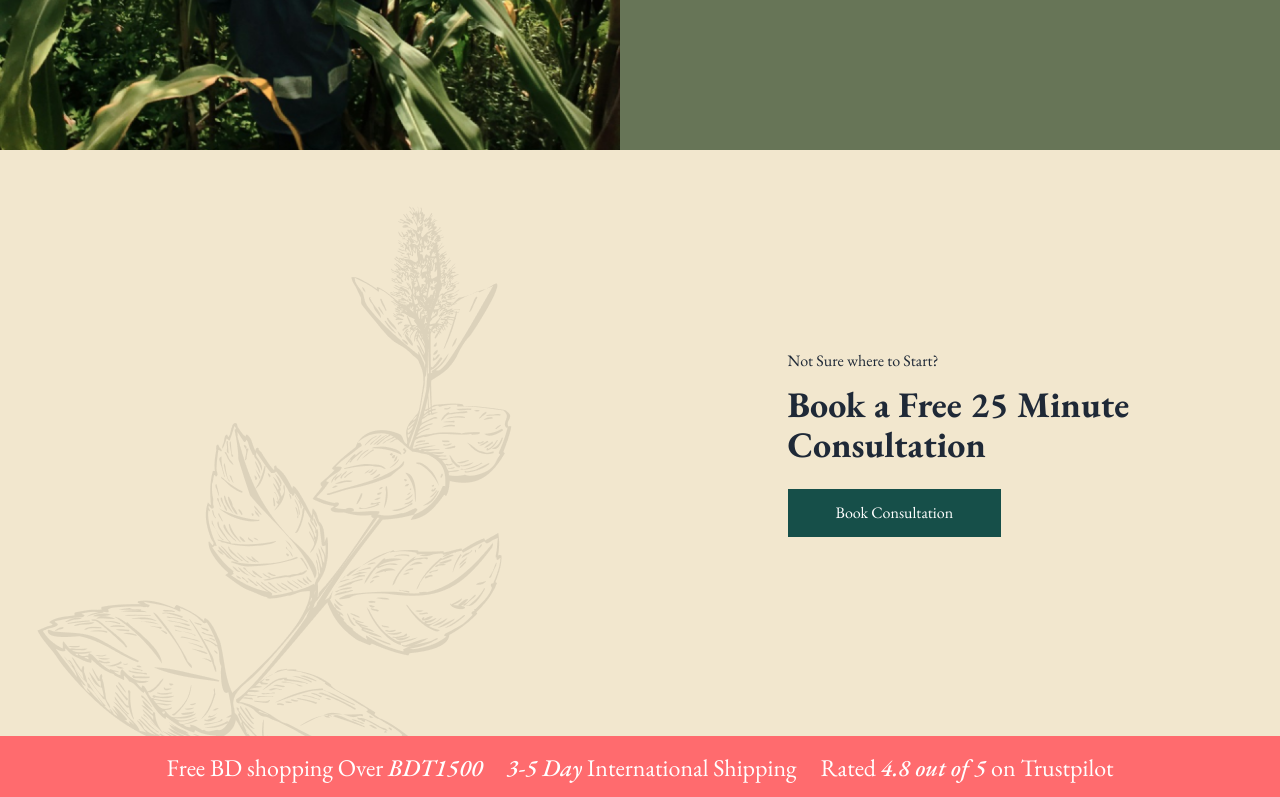
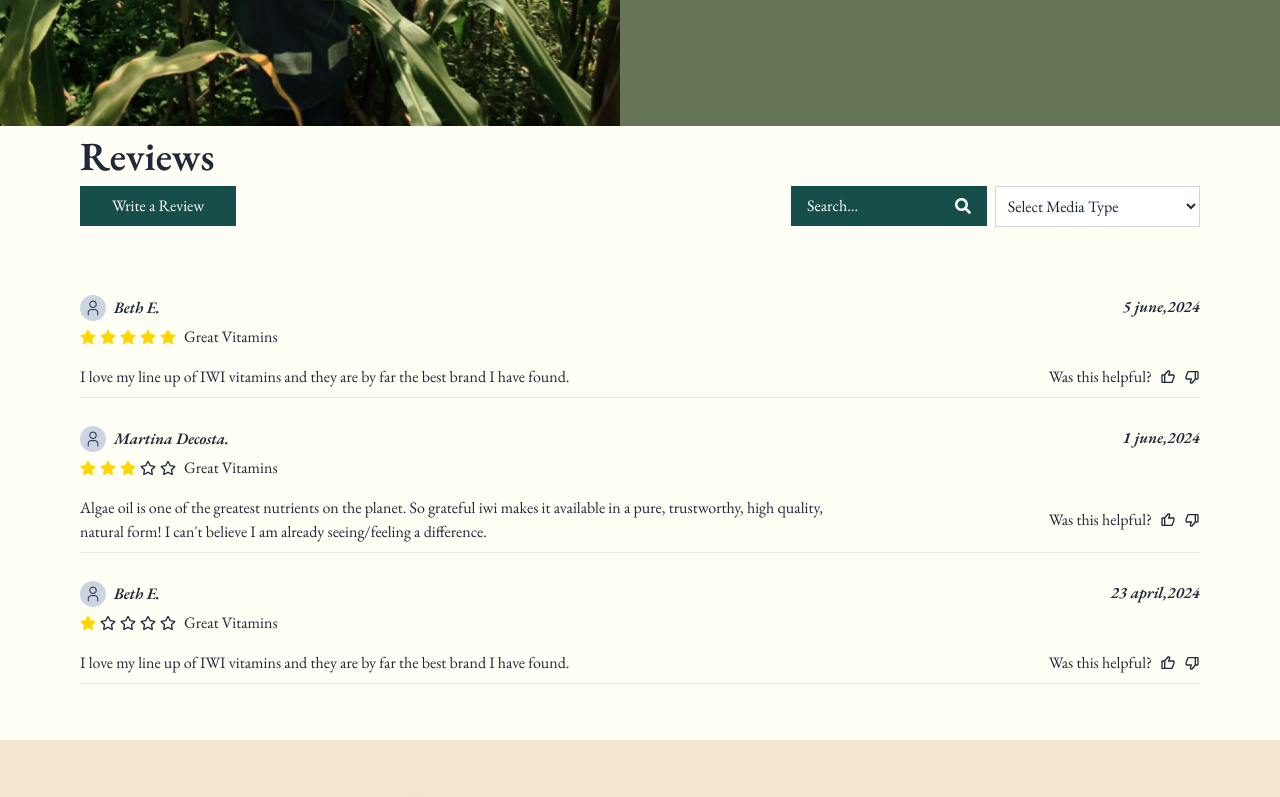
Before and after one commit to Sazid60/LAXFO, a React (Vite) app: page / in a window 1280 px wide. Shown: the part 1080-1877 px from the top of the page. Built offline with nearby package versions, Linux system fonts and the light colour scheme.

Commit message:
Add:Review Section Added

```diff
--- /dev/null
+++ b/src/components/reviews/ReviewCard.jsx
@@ -0,0 +1,48 @@
+// eslint-disable-next-line no-unused-vars
+import React from 'react';
+import { BiDislike, BiLike } from 'react-icons/bi';
+import { FaRegStar, FaStar } from 'react-icons/fa';
+
+// eslint-disable-next-line react/prop-types
+const ReviewCard = ({review}) => {
+    console.log(review)
+    const {name,image,product,rating,details,date} = review || {}
+    return (
+        <div className='mt-3'>
+            <div className='flex justify-between items-start'>
+                <div>
+                    <div className='flex items-center gap-2 mb-1'>
+                        <div className='rounded-full bg-slate-300 p-1'>
+                            <img src={image} alt="" />
+                        </div>
+                        <h1 className='font-semibold italic text-sm md:text-base'>{name}</h1>
+                    </div>
+                    <div className='flex items-center gap-2 mb-3 lg:mb-4'>
+                        <div className='flex items-center gap-1'>
+                            {/* Rendering stars based on rating */}
+                            {rating >= 1 ? <FaStar color="gold" /> : <FaRegStar />}
+                            {rating >= 2 ? <FaStar color="gold" /> : <FaRegStar />}
+                            {rating >= 3 ? <FaStar color="gold" /> : <FaRegStar />}
+                            {rating >= 4 ? <FaStar color="gold" /> : <FaRegStar />}
+                            {rating >= 5 ? <FaStar color="gold" /> : <FaRegStar />}
+                        </div>
+                        <h1 className='text-sm md:text-base'>{product}</h1>
+                    </div>
+                </div>
+                <div>
+                    <h1 className='font-semibold italic text-sm md:text-base'>{date}</h1>
+                </div>
+            </div>
+            <div className='flex flex-col lg:flex-row justify-between items-start space-y-3 lg:space-y-0 lg:items-center'>
+                <h1 className='max-w-[758px]'>{details}</h1>
+                <div className='flex items-center gap-2'>
+                    <h1>Was this helpful?</h1>
+                    <BiLike />
+                    <BiDislike />
+                    </div>
+            </div> <hr className='mt-2' />
+        </div>
+    );
+};
+
+export default ReviewCard;
--- /dev/null
+++ b/src/components/reviews/Reviews.jsx
@@ -0,0 +1,71 @@
+// eslint-disable-next-line no-unused-vars
+import React from 'react';
+import { FaSearch } from 'react-icons/fa';
+import ReviewCard from './ReviewCard';
+
+const Reviews = () => {
+    const reviews = [
+        {
+            name: "Beth E.",
+            image: "/reviewer.png",
+            product: "Great Vitamins",
+            rating: "5",
+            details: "I love my line up of IWI vitamins and they are by far the best brand I have found.",
+            date: "5 june,2024"
+        },
+        {
+            name: "Martina Decosta.",
+            image: "/reviewer.png",
+            product: "Great Vitamins",
+            rating: "3",
+            details: "Algae oil is one of the greatest nutrients on the planet. So grateful iwi makes it available in a pure, trustworthy, high quality, natural form! I can't believe I am already seeing/feeling a difference.",
+            date: "1 june,2024"
+        },
+        {
+            name: "Beth E.",
+            image: "/reviewer.png",
+            product: "Great Vitamins",
+            rating: "1",
+            details: "I love my line up of IWI vitamins and they are by far the best brand I have found.",
+            date: "23 april,2024"
+        },
+    ]
+
+    return (
+        <div className='px-4 xl:px-20 mb-14'>
+            <h1 className='text-[40px] font-semibold'>Reviews</h1>
+            <div className='flex flex-col md:flex-row justify-start  md:justify-between items-start space-y-3 md:space-y-0 md:items-center'>
+                <button className='text-white bg-[#164F49] px-8 py-2'>Write a Review</button>
+                <div className='flex justify-center items-center'>
+
+                    <div className='relative w-full max-w-md'>
+                        <input
+                            type="text"
+                            className='w-full py-2 pl-4 pr-10 bg-[#164F49] text-white placeholder-white focus:outline-none focus:ring-2 focus:ring-[#4CAF50]'
+                            placeholder='Search...'
+                        />
+                        <button className='absolute inset-y-0 right-0 flex items-center pr-4'>
+                            <FaSearch className='text-white' />
+                        </button>
+                    </div>
+                    <select
+                        name="media"
+                        id="media-select"
+                        className='w-full p-2 bg-white border border-gray-300 ml-2 focus:outline-none focus:ring-2 focus:ring-green-500'
+                    >
+                        <option defaultValue={"Audio"}>Select Media Type</option>
+                        <option value="images">Images</option>
+                        <option value="videos">Videos</option>
+                    </select>
+                </div>
+            </div>
+            <div className='grid grid-cols-1 gap-4 mt-10 lg:mt-14'>
+                {reviews.map((review, index) => (
+                    <ReviewCard key={index} review={review} />
+                ))}
+            </div>
+        </div>
+    );
+};
+
+export default Reviews;
--- a/src/pages/productPage/ProductPage.jsx
+++ b/src/pages/productPage/ProductPage.jsx
@@ -4,13 +4,14 @@ import RedBanner from '../../components/footer/RedBanner';
 import Consultation from '../../components/consultation/Consultation';
 import Banner from '../../components/banner/Banner';
 import Accordion from '../../components/accordion/Accordion';
+import Reviews from '../../components/reviews/Reviews';
 
 const ProductPage = () => {
     return (
         <div className='bg-[#FFFFF6]'>
-            <h1>This is Product Page</h1>
             <Accordion/>
             <Banner/>
+            <Reviews/>
             <Consultation/>
             <RedBanner />
         </div>
```
Also changed, not shown: public/reviewer.png (added).
